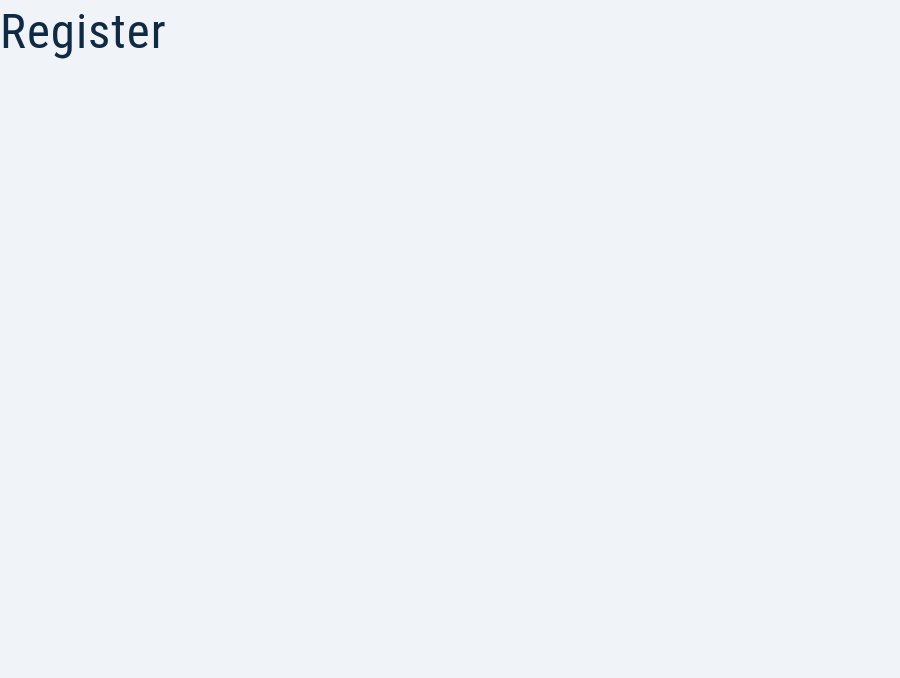
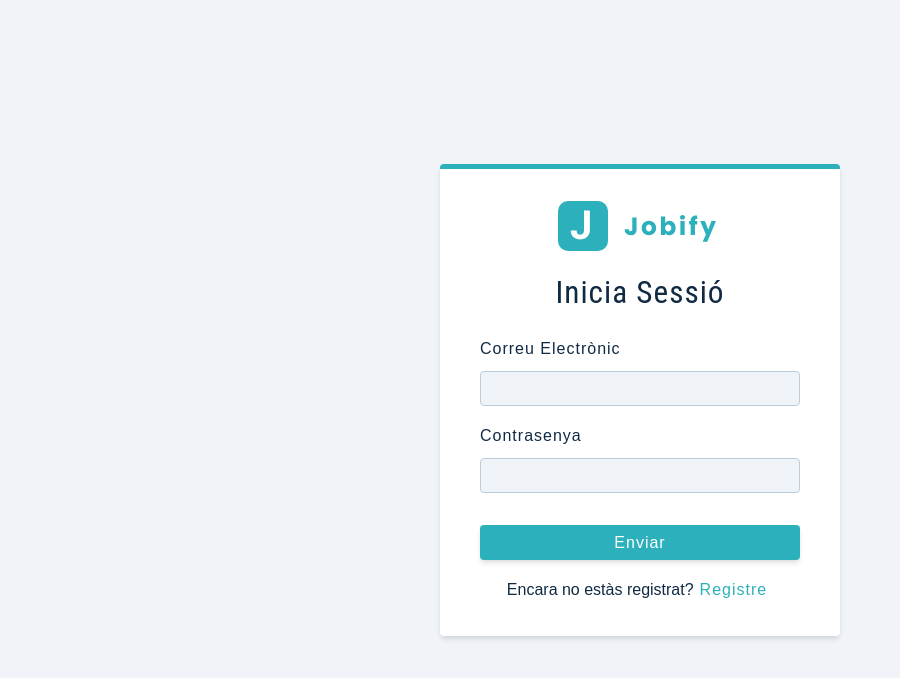
Before and after one commit to marck-developer/portal-feines, a React (Create React App) app in the folder client/: page /register in a window 1280 px wide. Shown: the top 678 px of the page, without its empty margins (0-900 px from the left). Built offline with nearby package versions, Linux system fonts and the light colour scheme.

Commit message:
register page done

```diff
--- /dev/null
+++ b/client/src/components/Alert.js
@@ -0,0 +1,5 @@
+const Alert = () => {
+    return <div className='alert alert-danger'>altantu</div>
+  }
+
+  export default Alert
--- /dev/null
+++ b/client/src/components/FormRow.js
@@ -0,0 +1,19 @@
+const FormRow = ({ type, name, value, handleChange, labelText}) => {
+
+    return (
+        <div className='form-row'>
+        <label htmlFor={name} className='form-label'>
+            {labelText || name}
+        </label>
+        <input
+            type={type}
+            value={value}
+            name={name}
+            onChange={handleChange}
+            className='form-input'
+        />
+        </div>
+    )
+    }
+
+    export default FormRow
--- a/client/src/components/index.js
+++ b/client/src/components/index.js
@@ -1,3 +1,5 @@
 import Logo from "../components/Logo"
+import FormRow from "./FormRow"
+import Alert from "./Alert"
 
-export {Logo}
+export {Logo, FormRow, Alert}
--- a/client/src/pages/Error.js
+++ b/client/src/pages/Error.js
@@ -7,8 +7,8 @@ const Error = () => {
         <Wrapper className='full-page'>
         <div>
             <img src={img} alt='not found' />
-            <h3>text</h3>
-            <p>text</p>
+            <h3>Ohhh! Page not found</h3>
+            <p>no podem trobar la pàgina que busques</p>
             <Link to='/'>back home</Link>
         </div>
         </Wrapper>
--- a/client/src/pages/Landing.js
+++ b/client/src/pages/Landing.js
@@ -15,7 +15,7 @@ const Landing = () => {
             aplicació <span>seguiment</span> feines
             </h1>
             <p>Lorem ipsum dolor sit amet consectetur adipisicing elit. Quibusdam at eligendi in inventore, delectus blanditiis aliquam voluptatum fugit numquam. Vero veritatis eveniet, ipsam beatae cumque itaque perspiciatis impedit quam. Neque?</p>
-            <Link to='/register'className='btn btn-hero'>Inicia sessió / Registre't</Link>
+            <Link to='/register'className='btn btn-hero'>Inicia sessió / Registra't</Link>
         </div>
         <img src={main} alt='caça de feina' className='img main-img'/>
         </div>
--- a/client/src/pages/Register.js
+++ b/client/src/pages/Register.js
@@ -1,6 +1,78 @@
+import { useState, useEffect } from 'react'
+import { Logo, FormRow, Alert } from '../components'
+import Wrapper from '../assets/wrappers/RegisterPage'
+// global context and useNavigate later
+
+const initialState = {
+    name: '',
+    email: '',
+    password: '',
+    isMember: true,
+    showAlert: false
+}
+// if possible prefer local state
+// global state
+
 const Register = () => {
+
+    const [values, setValues] = useState(initialState)
+
+  // global context and useNavigate later
+
+    const toggleMember = () => {
+    setValues({ ...values, isMember: !values.isMember })
+    }
+
+    const handleChange = (e) => {
+    console.log(e.target)
+    }
+
+    const onSubmit = (e) => {
+    e.preventDefault()
+    console.log(e.target)
+    }
+
     return (
-    <h1>Register</h1>
+    <Wrapper className='full-page'>
+        <form className='form' onSubmit={onSubmit}>
+        <Logo />
+        <h3>{values.isMember ? 'Inicia sessió' : "Registra't"}</h3>
+        {values.showAlert && <Alert />}
+
+        {/* name field */}
+        {!values.isMember && (<FormRow
+        type='text'
+        name='usuari'
+        value={values.name}
+        handleChange={handleChange}
+        />
+        )}
+        {/* email field */}
+        <FormRow
+        type='email'
+        name='correu electrònic'
+        value={values.email}
+        handleChange={handleChange}
+        />
+        {/* password field */}
+        <FormRow
+        type='password'
+        name='contrasenya'
+        value={values.password}
+        handleChange={handleChange}
+        />
+        <button type='submit' className='btn btn-block'>
+            enviar
+        </button>
+        <p>
+        {values.isMember ? 'Encara no estàs registrat?' : 'Ja estàs registrat?'}
+
+        <button type='button' onClick={toggleMember} className='member-btn'>
+        {values.isMember ? 'Registre' : 'Inicia sessió'}
+        </button>
+    </p>
+        </form>
+    </Wrapper>
     )
 }
 export default Register
```
